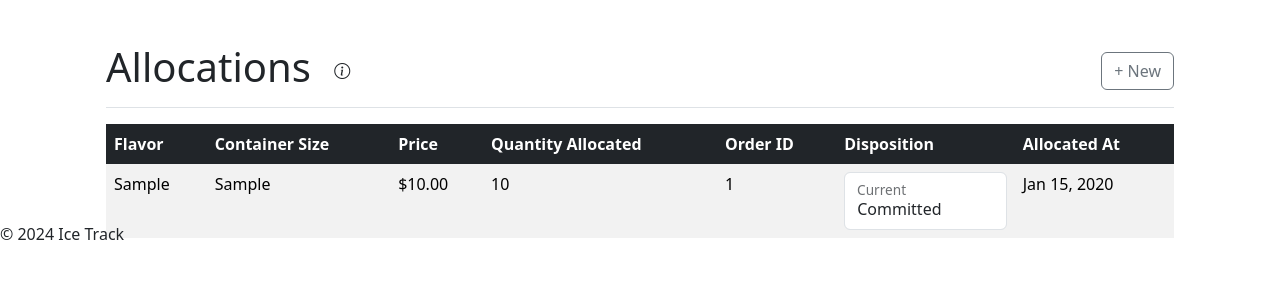
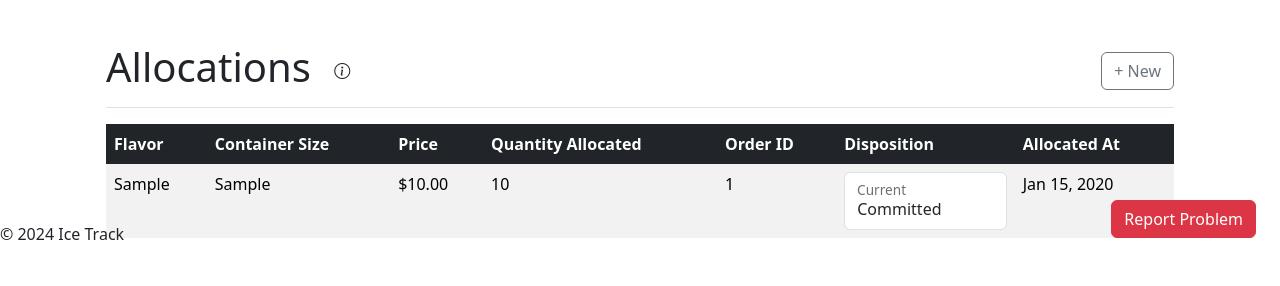
Before and after one commit to joaquin-mendoza8/ice-track, a Flask app: page /inventory in a window 1280 px wide. Shown: the part 538-824 px from the top of the page. Run offline with Flask 3, Linux system fonts and the light colour scheme; a user stored in the database is signed in; tables that the repository leaves empty hold one stand-in row (values such as "Sample post"); parts of the project's set-up code (start-up, migrations or seed data) failed here and were passed over.

Commit message:
Created report problem button at the bottom of orders, inventory, and shipment
Report problem is an overlayed button that opens the add ticket modal, and on submission it redirects to the tickets page. In the future, I would like to have it not redirect to the tickets page but this requires some extensive refactoring

```diff
--- /dev/null
+++ b/app/templates/components/report_ticket_button.html
@@ -0,0 +1,13 @@
+<!-- Bootstrap -->
+<link href="https://cdn.jsdelivr.net/npm/bootstrap@5.3.3/dist/css/bootstrap.min.css" rel="stylesheet" integrity="sha384-QWTKZyjpPEjISv5WaRU9OFeRpok6YctnYmDr5pNlyT2bRjXh0JMhjY6hW+ALEwIH" crossorigin="anonymous">
+<script src="https://cdn.jsdelivr.net/npm/bootstrap@5.3.3/dist/js/bootstrap.bundle.min.js" integrity="sha384-YvpcrYf0tY3lHB60NNkmXc5s9fDVZLESaAA55NDzOxhy9GkcIdslK1eN7N6jIeHz" crossorigin="anonymous"></script>
+
+{% include 'tickets/modals/tickets_add_modal.html' %}
+
+<button class="btn btn-danger position-fixed bottom-0 end-0 m-4" id="reportTicketButton" data-bs-toggle="modal" data-bs-target="#tickets-add-modal">
+    Report Problem
+</button>
+
+{% block scripts %}
+    <script src="{{ url_for('static', filename='js/reportTicketButton.js') }}"></script>
+{% endblock %}
--- a/app/templates/inventory/inventory.html
+++ b/app/templates/inventory/inventory.html
@@ -22,6 +22,9 @@
 
         <!-- Offcanvas sidebar -->
         {% include 'components/navbar.html' %}
+
+        <!-- Bottom Report Problem Button -->
+        {% include 'components/report_ticket_button.html' %}
 
         <!-- Main content -->
         <main class="ms-sm-auto px-md-4 pt-md-3">
--- a/app/templates/orders/orders.html
+++ b/app/templates/orders/orders.html
@@ -18,6 +18,9 @@
 
         <!-- Offcanvas sidebar -->
         {% include 'components/navbar.html' %}
+
+        <!-- Bottom Report Problem Button -->
+        {% include 'components/report_ticket_button.html' %}
 
         <!-- Main content -->
         <main class="ms-sm-auto px-md-4 pt-md-3">
--- a/app/templates/shipments/shipments.html
+++ b/app/templates/shipments/shipments.html
@@ -10,6 +10,9 @@
 {% block content %}
 
     {% include 'shipments/modals/shipment_update_modal.html' %}
+
+    <!-- Bottom Report Problem Button -->
+    {% include 'components/report_ticket_button.html' %}
 
     <div class="container-md">
 
```
Also changed, not shown: app/static/js/reportTicketButton.js (added).
